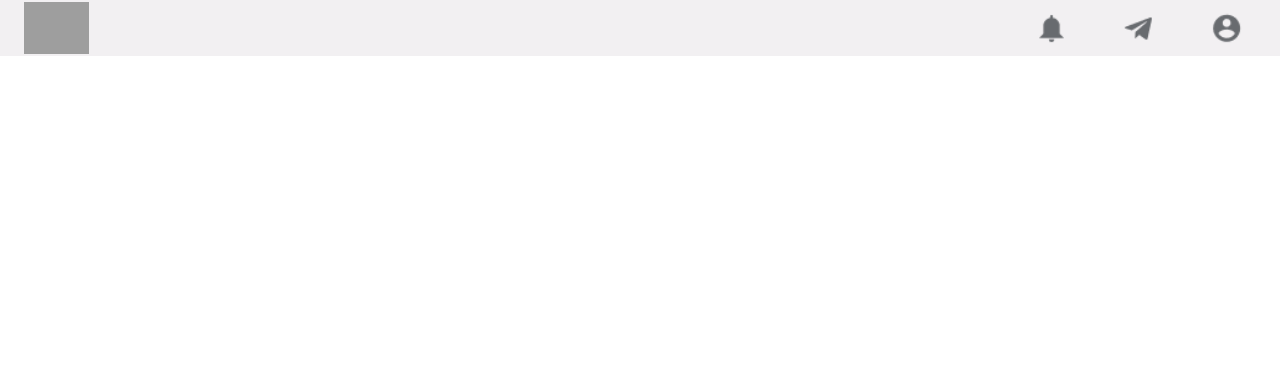
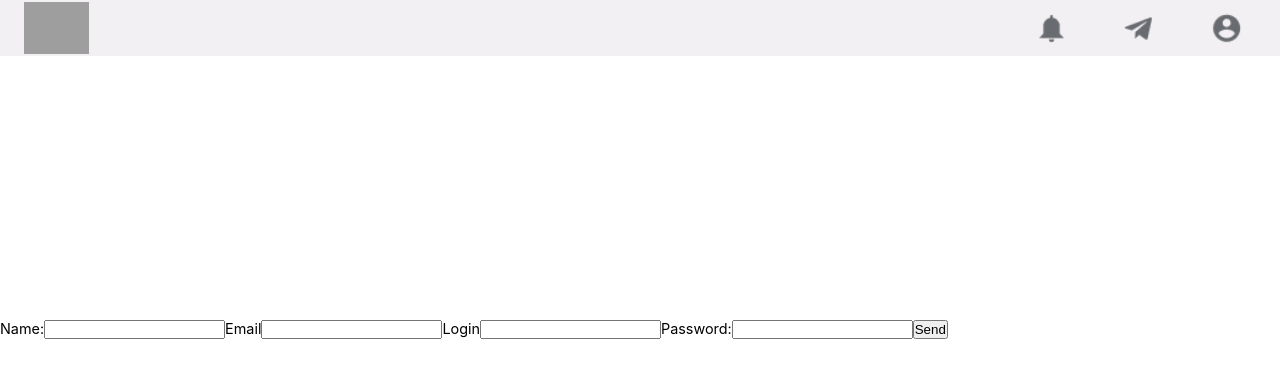
Before and after one commit to agloks/fudirrua-client, a React (Create React App) app: page /sign in a window 1280 px wide. Shown: the top 378 px of the page. Built offline with nearby package versions, Linux system fonts and the light colour scheme; grey boxes are pictures that could not be loaded.

Commit message:
up last-night-ter

```diff
--- a/src/App.js
+++ b/src/App.js
@@ -8,14 +8,26 @@ import {Route, Switch} from "react-router-dom"
 import VideoApiFilter from "./Components/API/VideoApiFilter"
 import VideoPlayer from "./Components/API/VideoPlayer"
 import VideoCards from "./Components/API/VideosCards"
+import Login from "./Components/Auth/Login"
+import Signup from "./Components/Auth/Signup"
+import UserInfo from "./Components/User/UserInfo"
 
 class App extends React.Component {
   constructor(props) {
     super(props)
     this.state = {
       resultFromFilter: [],
+      user: null
     }
     this.filterCall = this.filterCall.bind(this)
+    this.getUser = this.getUser.bind(this)
+  }
+
+  getUser(rest) {
+    console.log(rest)
+    this.setState({
+      user: rest
+    })
   }
 
   filterCall(rest) {
@@ -29,7 +41,7 @@ class App extends React.Component {
     return(
       <React.Fragment>
         <NavBar />
-        <div class="clearbox"></div>
+        <div className="clearbox"></div>
         <main className = "Union" >
           <Switch>
             <Route exact path="/">
@@ -41,8 +53,17 @@ class App extends React.Component {
               <VideoCards resultFromFilter = {this.state.resultFromFilter} />
             </Route>
             <Route path="/video/player/:idyou" component={VideoPlayer} />
+            <Route path="/login" >
+              <Login getUser={this.getUser} />
+            </Route>
+            <Route path="/sign">
+              <Signup getUser={this.getUser} />
+            </Route>
+            <Route path="/user" >
+              <UserInfo user={this.state.user}/>
+            </Route>
           </Switch>
-          <div class="clearbox"></div>
+          <div className="clearbox"></div>
         </main>
         <Footer />
       </React.Fragment>
--- a/src/Components/API/VideosCards.js
+++ b/src/Components/API/VideosCards.js
@@ -63,16 +63,9 @@ export default class VideoCard extends React.Component {
 
   render() {
     return (
-      <VideoFiltedContext.Consumer>
-      {(videoHome) => {
-        {/* console.log(videoHome); */}
-        return (
         <React.Fragment>
           {this.cardDiv()}
         </React.Fragment>
         )
-      }}
-      </VideoFiltedContext.Consumer>
-    )
   }
 }
--- /dev/null
+++ b/src/Components/Auth/AuthUser.js
@@ -0,0 +1,40 @@
+import axios from 'axios';
+
+class AuthService {
+    constructor() {
+        this.service = axios.create({
+            baseURL: "http://localhost:3010",
+            withCredentials: true
+        });
+    }
+
+    signup(name, login, email, password) {
+        return this.service.post('/api/user/sign', {
+                name,
+                login,
+                email,
+                password
+            })
+            .then(response => response.data)
+    }
+
+    loggedin() {
+        return this.service.get('/api/user/logged')
+            .then(response => response.data)
+    }
+
+    login(email, password) {
+        return this.service.post('/api/user/login', {
+                email,
+                password
+            })
+            .then(response => response.data)
+    }
+
+    logout() {
+        return this.service.get('/api/user/logout')
+            .then(response => response.data)
+    }
+}
+
+export default AuthService;
--- /dev/null
+++ b/src/Components/Auth/Login.js
@@ -0,0 +1,68 @@
+import React, { Component } from "react";
+import AuthService from "./AuthUser";
+import { Link } from "react-router-dom";
+
+class Login extends Component {
+  constructor(props) {
+    super(props);
+    this.state = { email: "", password: "" };
+    this.service = new AuthService();
+    this.handleFormSubmit = this.handleFormSubmit.bind(this);
+    this.handleChange = this.handleChange.bind(this);
+  }
+
+  handleFormSubmit(event) {
+    event.preventDefault();
+    const email = this.state.email;
+    const password = this.state.password;
+    this.service
+      .login(email, password)
+      .then(response => {
+        this.setState({ email: "", password: "" })
+        this.props.getUser(response)
+        // this.props.history.push(
+        //   this.props.location.prevPath
+        //     ? this.props.location.prevPath
+        //     : "/projects"
+        // );
+      })
+      .catch(error => console.log(error));
+  }
+
+  handleChange(event) {
+    const { name, value } = event.target;
+    console.log(value)
+    this.setState({ [name]: value });
+  }
+
+  render() {
+    return (
+      <div className="section" style={{position:"relative", top: "320px"}}>
+        <div className="container">
+          <form onSubmit={this.handleFormSubmit}>
+            <label>Email ou Login:</label>
+            <input
+              type="text"
+              name="email"
+              value={this.state.username}
+              onChange={this.handleChange}
+            />
+            <label>Password:</label>
+            <input
+              type="password"
+              name="password"
+              value={this.state.password}
+              onChange={this.handleChange}
+            />
+            <input type="submit" value="Login" />
+          </form>
+          <p>
+            Don't have account?
+            <Link to={"/signup"}> Signup</Link>
+          </p>
+        </div>
+      </div>
+    );
+  }
+}
+export default Login;
--- /dev/null
+++ b/src/Components/Auth/Signup.js
@@ -0,0 +1,84 @@
+import React, { Component } from "react";
+import AuthService from "./AuthUser";
+import { Link } from "react-router-dom";
+
+export default class Signup extends Component {
+  constructor(props) {
+    super(props);
+    this.state = {
+       name: "",
+       email: "",
+       password: "",
+       login: "",
+       };
+    this.service = new AuthService();
+    this.handleFormSubmit = this.handleFormSubmit.bind(this);
+    this.handleChange = this.handleChange.bind(this);
+  }
+
+  handleFormSubmit(event) {
+    event.preventDefault();
+    const email = this.state.email;
+    const password = this.state.password;
+    const name = this.state.name;
+    const login = this.state.login;
+    this.service
+      .signup(name, login, email, password)
+      .then(response => {
+        this.setState({ login: "", name: "", email: "", password: "" })
+        this.props.getUser(response)
+        // this.props.history.push(
+        //   this.props.location.prevPath
+        //     ? this.props.location.prevPath
+        //     : "/projects"
+        // );
+      })
+      .catch(error => console.log(error));
+  }
+
+  handleChange(event) {
+    const { name, value } = event.target;
+    console.log(value)
+    this.setState({ [name]: value });
+  }
+
+  render() {
+    return (
+      <div className="section" style={{position:"relative", top: "320px"}}>
+        <div className="container">
+          <form onSubmit={this.handleFormSubmit}>
+            <label>Name:</label>
+            <input
+              type="text"
+              name="name"
+              value={this.state.name}
+              onChange={this.handleChange}
+            />
+            <label>Email</label>
+            <input
+              type="text"
+              name="email"
+              value={this.state.username}
+              onChange={this.handleChange}
+            />
+            <label>Login</label>
+            <input
+              type="text"
+              name="login"
+              value={this.state.login}
+              onChange={this.handleChange}
+            />
+            <label>Password:</label>
+            <input
+              type="password"
+              name="password"
+              value={this.state.password}
+              onChange={this.handleChange}
+            />
+            <input type="submit" value="Send" />
+          </form>
+        </div>
+      </div>
+    );
+  }
+}
--- a/src/Components/Filter/Filter.js
+++ b/src/Components/Filter/Filter.js
@@ -68,7 +68,7 @@ export default class FilterComp extends React.Component {
 
   buttonForm() {
     return (
-      <div class="buttonForm">
+      <div className="buttonForm">
         <Link to="/filters">
           <button className="btn btn-secondary" type="submit" onClick={this.handlerSubmit}>Search</button>
         </Link>
--- a/src/Components/NavBar/NavBar.js
+++ b/src/Components/NavBar/NavBar.js
@@ -16,7 +16,7 @@ export default class NavBar extends React.Component {
 
   icons() {
     return (
-      <div class="div-icons">
+      <div className="div-icons">
         <figure className="icons">
           <Link to="/news">
             <img className= "navImages" src="./images/bell-icon.png" alt="a"/>
--- /dev/null
+++ b/src/Components/User/UserInfo.js
@@ -0,0 +1,16 @@
+import React from "react"
+
+export default class UserInfo extends React.Component {
+  constructor(props) {
+    super(props)
+    console.log(props)
+  }
+
+  render() {
+    return (
+      <div style={{position:"relative", top: "320px"}}>
+        <img src={this.props.user !== null ? this.props.user.imageUrl : null} alt="sa" />
+      </div>
+    )
+  }
+}
```
Also changed, not shown: src/Components/Auth/ProtectAuth.js (added, +23 -0 lines), public/images/default-user.png (added).
